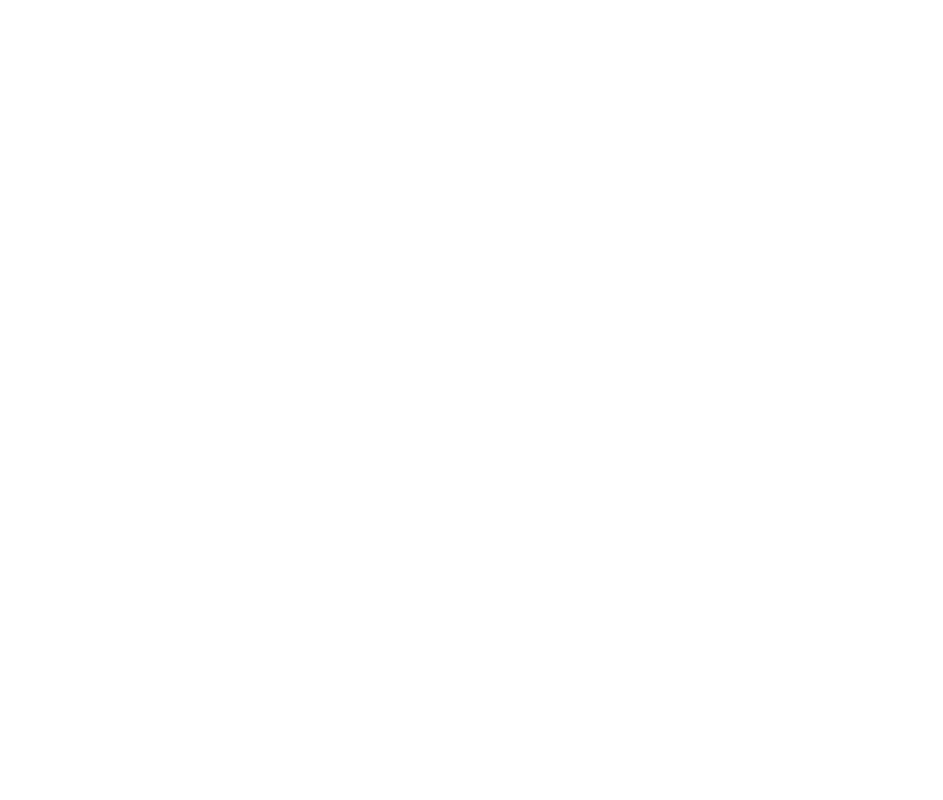
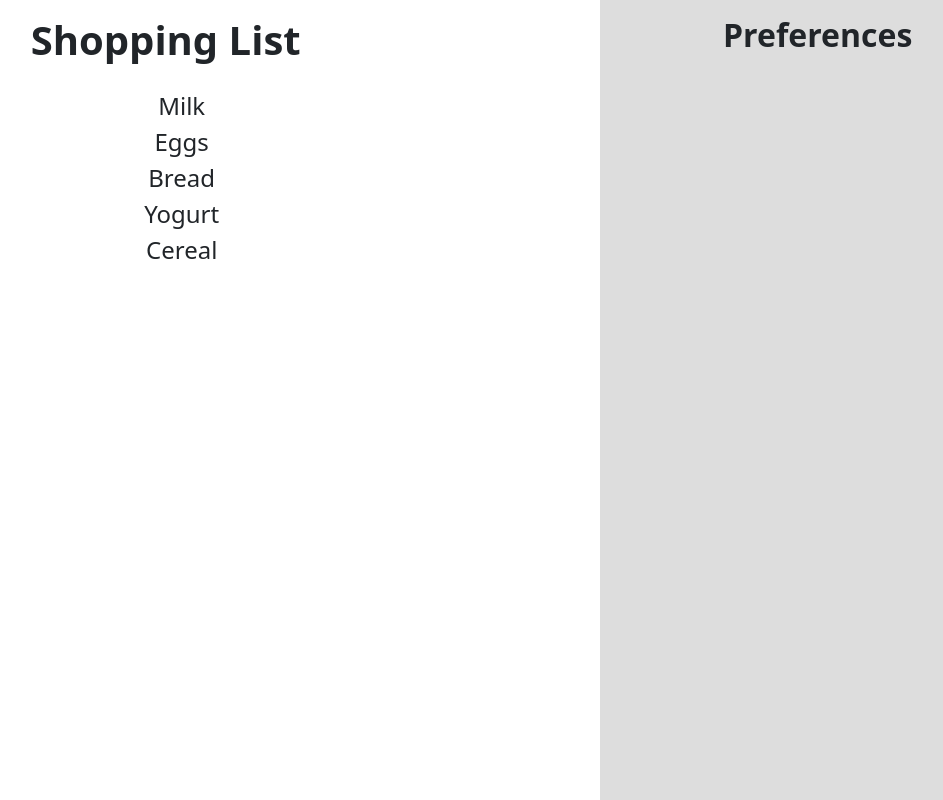
Before and after one commit to guru0026/mtm6302-persistent-preferences-guru0026, a plain HTML site: page index.html in a window 1280 px wide. Shown: the whole page, without its empty margins (257-1200 px from the left). Drawn offline with nearby package versions, Linux system fonts and the light colour scheme.

Commit message:
Adds list items and formats css

```diff
--- a/index.html
+++ b/index.html
@@ -5,9 +5,23 @@
     <meta http-equiv="X-UA-Compatible" content="IE=edge">
     <meta name="viewport" content="width=device-width, initial-scale=1.0">
     <title>Hari's Persistent Preferences</title>
+    <link href="https://cdn.jsdelivr.net/npm/bootstrap@5.3.0-alpha1/dist/css/bootstrap.min.css" rel="stylesheet" integrity="sha384-GLhlTQ8iRABdZLl6O3oVMWSktQOp6b7In1Zl3/Jr59b6EGGoI1aFkw7cmDA6j6gD" crossorigin="anonymous">
+    <script defer src="https://cdn.jsdelivr.net/npm/bootstrap@5.3.0-alpha1/dist/js/bootstrap.bundle.min.js" integrity="sha384-w76AqPfDkMBDXo30jS1Sgez6pr3x5MlQ1ZAGC+nuZB+EYdgRZgiwxhTBTkF7CXvN" crossorigin="anonymous"></script>
     <link href="style.css" rel="stylesheet">
 </head>
 <body>
+
+    <div class="row">
+        <div class="main col-lg-8 col-12">
+            <h1>Shopping List</h1>
+            <ul id="shoppinglist"></ul>
+        </div>
+        <div class="secondary col-lg-4 col-12">
+            <h2>Preferences</h2>
+        </div>
+    </div>
+
+
 
 
     <script src="script.js"></script>
--- a/script.js
+++ b/script.js
@@ -0,0 +1,14 @@
+const shoppingList = document.getElementById(`shoppinglist`);
+const shoppingItems = [
+    "Milk",
+    "Eggs",
+    "Bread",
+    "Yogurt",
+    "Cereal"
+];
+
+for (let i = 0; i < shoppingItems.length; i++) {
+    const shoppingItem = document.createElement("li");
+    shoppingItem.textContent = shoppingItems[i];
+    shoppingList.appendChild(shoppingItem);
+}
--- a/style.css
+++ b/style.css
@@ -0,0 +1,48 @@
+html {
+    text-align: center;
+}
+
+.overall {
+    height: 100vh;
+}
+
+.main {
+    height: 50vh;
+}
+
+.secondary {
+    justify-content: center;
+    background: #dddddd;
+    min-height: 100vh;
+}
+
+h1 {
+    font-weight: 700;
+    font-size: 2.5rem;
+    padding: 1rem;
+}
+
+h2 {
+    font-weight: 700;
+    font-size: 2rem;
+    padding: 1rem;
+}
+
+ul {
+    font-size: 1.5rem;
+    list-style: none;
+}
+
+:root {
+    --bg-color: #E8E6DC;
+    --bg-light: #DCDACA;
+    --font-color: #3D3D3D;
+    --font-light: #202020;
+}
+
+.dark-theme {
+    --bg-color: #171923;
+      --bg-light: #232535;
+      --font-color: #c5cddb;
+      --font-light: #ffffff;
+  }
```
